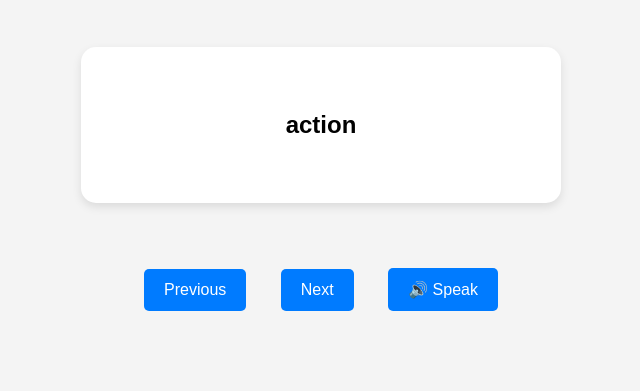
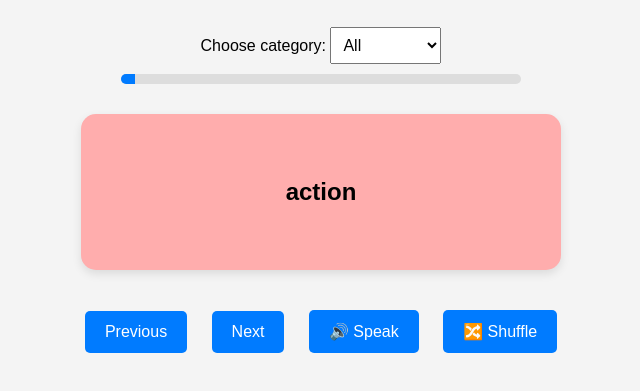
Before and after one commit to ronen4109/flashcard-app, a plain HTML site: page index.html in a window 1280 px wide. Shown: the part 79-470 px from the top of the page, without its empty margins (319-959 px from the left). Drawn offline with Linux system fonts and the light colour scheme.

Commit message:
Update index.html

```diff
--- a/index.html
+++ b/index.html
@@ -14,7 +14,7 @@
         .card {
             width: 80%;
             max-width: 400px;
-            margin: 50px auto;
+            margin: 30px auto;
             padding: 40px;
             border-radius: 15px;
             background: #ffffff;
@@ -33,7 +33,7 @@
         }
         .button {
             padding: 12px 20px;
-            margin: 15px;
+            margin: 10px;
             border: none;
             background-color: #007BFF;
             color: white;
@@ -46,52 +46,101 @@
             background-color: #0056b3;
             transform: scale(1.1);
         }
+        .progress {
+            width: 80%;
+            max-width: 400px;
+            height: 10px;
+            margin: 10px auto;
+            background: #ddd;
+            border-radius: 10px;
+            overflow: hidden;
+        }
+        .progress-bar {
+            height: 100%;
+            width: 0%;
+            background: #007BFF;
+            transition: width 0.3s;
+        }
+        select {
+            margin-top: 10px;
+            padding: 8px;
+            font-size: 16px;
+        }
     </style>
 </head>
 <body>
     <h2>English-Hebrew Flashcards</h2>
+
+    <div>
+        <label for="categoryFilter">Choose category:</label>
+        <select id="categoryFilter" onchange="applyFilter()">
+            <option value="all">All</option>
+            <option value="Noun">Nouns</option>
+            <option value="Verb">Verbs</option>
+            <option value="Adjective">Adjectives</option>
+            <option value="Other">Other</option>
+        </select>
+    </div>
+
+    <div class="progress">
+        <div id="progressBar" class="progress-bar"></div>
+    </div>
+
     <div id="flashcard" class="card fade-in" onclick="flipCard()">
         <p id="word">action</p>
     </div>
     <button class="button" onclick="prevCard()">Previous</button>
     <button class="button" onclick="nextCard()">Next</button>
     <button class="button" onclick="speakWord()">🔊 Speak</button>
+    <button class="button" onclick="shuffleCards()">🔀 Shuffle</button>
 
     <script>
-        const flashcards = [
-            { english: "action", hebrew: "פעולה" },
-            { english: "adventure", hebrew: "הרפתקה" },
-            { english: "arrival", hebrew: "הגעה" },
-            { english: "conversation", hebrew: "שיחה" },
-            { english: "difficulty", hebrew: "קושי" },
-            { english: "Earth", hebrew: "כדור הארץ" },
-            { english: "effect", hebrew: "השפעה" },
-            { english: "energy", hebrew: "אנרגיה" },
-            { english: "experience", hebrew: "ניסיון / חוויה" },
-            { english: "hero", hebrew: "גיבור" },
-            { english: "opinion", hebrew: "דעה" },
-            { english: "purpose", hebrew: "מטרה" },
-            { english: "sort", hebrew: "סוג" },
-            { english: "space", hebrew: "חלל" },
-            { english: "beat", hebrew: "להכות / לנצח" },
-            { english: "fight", hebrew: "להילחם" },
-            { english: "land", hebrew: "לנחות" },
-            { english: "manage", hebrew: "לנהל / להסתדר" },
-            { english: "save", hebrew: "להציל / לשמור" },
-            { english: "impossible", hebrew: "בלתי אפשרי" },
-            { english: "ordinary", hebrew: "רגיל" },
-            { english: "real", hebrew: "אמיתי" },
-            { english: "simple", hebrew: "פשוט" },
-            { english: "wonderful", hebrew: "נהדר" },
-            { english: "although", hebrew: "למרות" },
-            { english: "especially", hebrew: "במיוחד" },
-            { english: "in fact", hebrew: "למעשה" },
-            { english: "throughout", hebrew: "לאורך / בכל" }
+        const allFlashcards = [
+            { english: "action", hebrew: "פעולה", category: "Noun" },
+            { english: "adventure", hebrew: "הרפתקה", category: "Noun" },
+            { english: "arrival", hebrew: "הגעה", category: "Noun" },
+            { english: "conversation", hebrew: "שיחה", category: "Noun" },
+            { english: "difficulty", hebrew: "קושי", category: "Noun" },
+            { english: "Earth", hebrew: "כדור הארץ", category: "Noun" },
+            { english: "effect", hebrew: "השפעה", category: "Noun" },
+            { english: "energy", hebrew: "אנרגיה", category: "Noun" },
+            { english: "experience", hebrew: "ניסיון / חוויה", category: "Noun" },
+            { english: "hero", hebrew: "גיבור", category: "Noun" },
+            { english: "opinion", hebrew: "דעה", category: "Noun" },
+            { english: "purpose", hebrew: "מטרה", category: "Noun" },
+            { english: "sort", hebrew: "סוג", category: "Noun" },
+            { english: "space", hebrew: "חלל", category: "Noun" },
+            { english: "beat", hebrew: "להכות / לנצח", category: "Verb" },
+            { english: "fight", hebrew: "להילחם", category: "Verb" },
+            { english: "land", hebrew: "לנחות", category: "Verb" },
+            { english: "manage", hebrew: "לנהל / להסתדר", category: "Verb" },
+            { english: "save", hebrew: "להציל / לשמור", category: "Verb" },
+            { english: "impossible", hebrew: "בלתי אפשרי", category: "Adjective" },
+            { english: "ordinary", hebrew: "רגיל", category: "Adjective" },
+            { english: "real", hebrew: "אמיתי", category: "Adjective" },
+            { english: "simple", hebrew: "פשוט", category: "Adjective" },
+            { english: "wonderful", hebrew: "נהדר", category: "Adjective" },
+            { english: "although", hebrew: "למרות", category: "Other" },
+            { english: "especially", hebrew: "במיוחד", category: "Other" },
+            { english: "in fact", hebrew: "למעשה", category: "Other" },
+            { english: "throughout", hebrew: "לאורך / בכל", category: "Other" }
         ];
 
-        const colors = ["#FFADAD", "#FFD6A5", "#FDFFB6", "#CAFFBF", "#9BF6FF", "#A0C4FF", "#BDB2FF", "#FFC6FF"];
+        let flashcards = [...allFlashcards];
         let currentIndex = 0;
         let showingEnglish = true;
+
+        function updateCard() {
+            showingEnglish = true;
+            const card = document.getElementById("flashcard");
+            card.style.opacity = 0;
+            setTimeout(() => {
+                document.getElementById("word").innerText = flashcards[currentIndex].english;
+                card.style.backgroundColor = getColor(currentIndex);
+                card.style.opacity = 1;
+                updateProgress();
+            }, 300);
+        }
 
         function flipCard() {
             showingEnglish = !showingEnglish;
@@ -108,23 +157,40 @@
             updateCard();
         }
 
-        function updateCard() {
-            showingEnglish = true;
-            const card = document.getElementById("flashcard");
-            card.style.opacity = 0;
-            setTimeout(() => {
-                document.getElementById("word").innerText = flashcards[currentIndex].english;
-                card.style.backgroundColor = colors[currentIndex % colors.length];
-                card.style.opacity = 1;
-            }, 300);
-        }
-
         function speakWord() {
             const word = flashcards[currentIndex].english;
             const speech = new SpeechSynthesisUtterance(word);
             speech.lang = "en-US";
             window.speechSynthesis.speak(speech);
         }
+
+        function getColor(index) {
+            const colors = ["#FFADAD", "#FFD6A5", "#FDFFB6", "#CAFFBF", "#9BF6FF", "#A0C4FF", "#BDB2FF", "#FFC6FF"];
+            return colors[index % colors.length];
+        }
+
+        function shuffleCards() {
+            for (let i = flashcards.length - 1; i > 0; i--) {
+                const j = Math.floor(Math.random() * (i + 1));
+                [flashcards[i], flashcards[j]] = [flashcards[j], flashcards[i]];
+            }
+            currentIndex = 0;
+            updateCard();
+        }
+
+        function updateProgress() {
+            const progress = ((currentIndex + 1) / flashcards.length) * 100;
+            document.getElementById("progressBar").style.width = progress + "%";
+        }
+
+        function applyFilter() {
+            const category = document.getElementById("categoryFilter").value;
+            flashcards = category === "all" ? [...allFlashcards] : allFlashcards.filter(card => card.category === category);
+            currentIndex = 0;
+            updateCard();
+        }
+
+        updateCard();
     </script>
 </body>
 </html>
```
